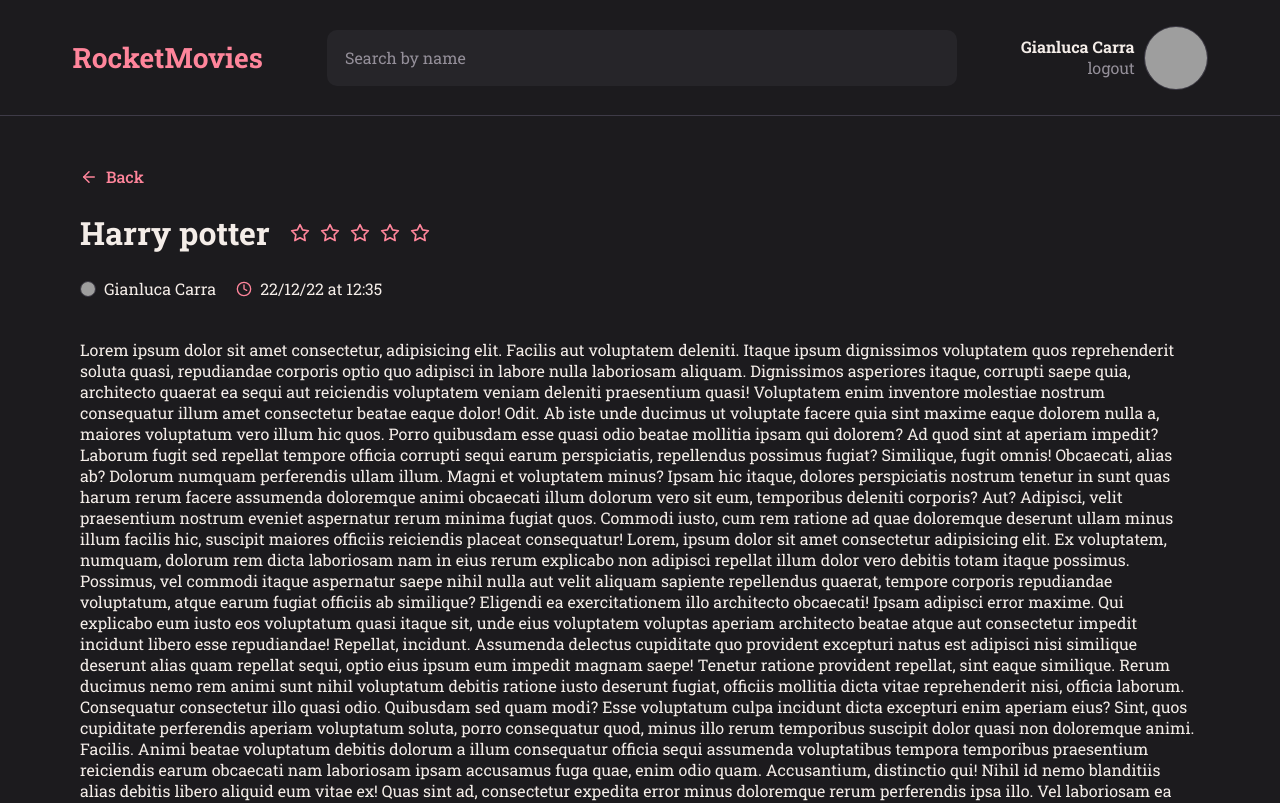
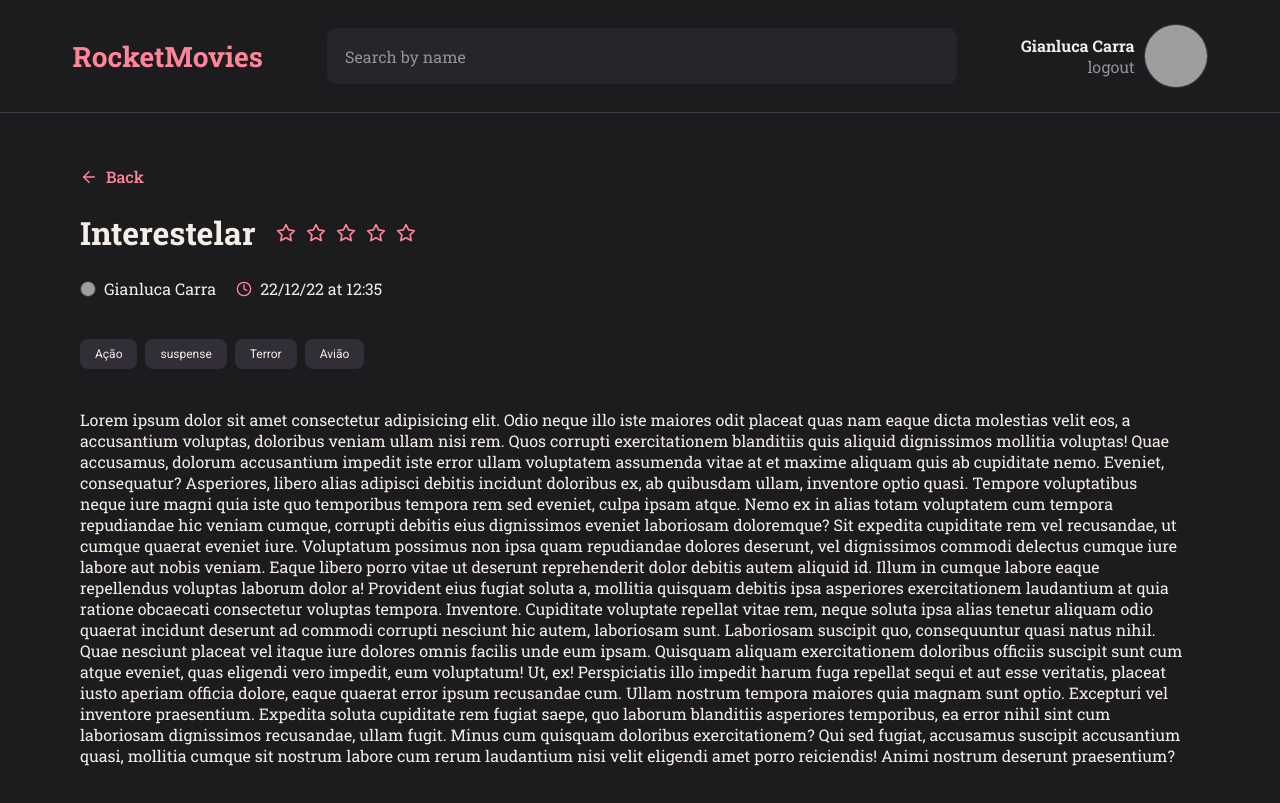
Before and after one commit to GianlucaCarra/rocketmovies_web, a React (Vite) app: page / in a window 1280 px wide. Shown: the top 803 px of the page. Built offline with nearby package versions, Linux system fonts and the light colour scheme; grey boxes are pictures that could not be loaded.

Commit message:
add Tag component

```diff
--- a/index.html
+++ b/index.html
@@ -6,7 +6,7 @@
 
     <link rel="preconnect" href="https://fonts.googleapis.com" />
     <link rel="preconnect" href="https://fonts.gstatic.com" crossorigin />
-    <link href="https://fonts.googleapis.com/css2?family=Roboto+Slab:wght@400;500;700&display=swap" rel="stylesheet" />
+    <link href="https://fonts.googleapis.com/css2?family=Roboto+Slab:wght@400;500;700&family=Roboto:wght@400&display=swap" rel="stylesheet" />
 
     <title>RocketMovies</title>
   </head>
--- a/src/components/Header/style.js
+++ b/src/components/Header/style.js
@@ -4,6 +4,9 @@ export const Container = styled.header`
   grid-area: header;
 
   width: 100%;
+  position: fixed;
+  top: 0;
+  left: 0;
 
   padding: 24px 0;
   display: flex;
@@ -13,6 +16,7 @@ export const Container = styled.header`
   align-items: center;
 
   border-bottom: 1px solid ${({ theme }) => theme.COLOR.GRAY_400};
+  background-color: ${({ theme }) => theme.COLOR.BACKGROUND_800};
 `;
 
 export const Logo = styled.h1`
--- /dev/null
+++ b/src/components/Tag/index.jsx
@@ -0,0 +1,9 @@
+import { Container } from "./style";
+
+export function Tag({ title }) {
+  return(
+    <Container>
+      {title}
+    </Container>
+  );
+}
--- /dev/null
+++ b/src/components/Tag/style.js
@@ -0,0 +1,12 @@
+import styled from "styled-components";
+
+export const Container = styled.div`
+  padding: 8px 15px;
+  border-radius: 8px;
+
+  background-color: ${({ theme }) => theme.COLOR.GRAY_500};
+
+  font-family: 'Roboto', sans-serif;
+  font-size: 12px;
+  color: ${({ theme }) => theme.COLOR.WHITE};
+`;
--- a/src/pages/Details/index.jsx
+++ b/src/pages/Details/index.jsx
@@ -1,8 +1,9 @@
-import { Container, Content, Title, Infos, Author, Date } from './style';
+import { Container, Content, Title, Infos, Author, Date, Tags } from './style';
 
 import { Header } from "../../components/Header";
 import { ButtonText } from "../../components/ButtonText";
 import { Rating } from "../../components/Rating";
+import { Tag } from "../../components/Tag";
 
 import { FiArrowLeft, FiClock } from "react-icons/fi"
 
@@ -13,10 +14,10 @@ export function Details() {
 
       <main>
         <Content>
-          <ButtonText icon={FiArrowLeft} title={"Back"} />
+          <ButtonText icon={FiArrowLeft} title="Back" />
 
           <Title>
-            <h1>Harry potter</h1>
+            <h1>Interestelar</h1>
 
             <Rating />
           </Title>
@@ -33,50 +34,35 @@ export function Details() {
             </Date>
           </Infos>
 
-          {/* <Tags /> */}
+          <Tags>
+            <Tag title="Ação" />
+            <Tag title="suspense" />
+            <Tag title="Terror" />
+            <Tag title="Avião" />
+          </Tags>
 
           <p>
-            Lorem ipsum dolor sit amet consectetur, adipisicing elit.
-            Facilis aut voluptatem deleniti. Itaque ipsum dignissimos voluptatem quos reprehenderit soluta quasi, repudiandae corporis optio quo adipisci in labore nulla laboriosam aliquam.
-            Dignissimos asperiores itaque, corrupti saepe quia, architecto quaerat ea
-            sequi aut reiciendis voluptatem veniam deleniti praesentium quasi! Voluptatem enim inventore molestiae nostrum consequatur illum amet consectetur beatae eaque dolor! Odit.
-            Ab iste unde ducimus ut voluptate facere quia sint maxime eaque dolorem nulla a, maiores voluptatum vero illum hic quos. Porro quibusdam esse quasi odio beatae mollitia ipsam qui dolorem?
-            Ad quod sint at aperiam impedit? Laborum fugit sed repellat tempore officia corrupti sequi earum perspiciatis, repellendus possimus fugiat? Similique, fugit omnis! Obcaecati, alias ab? Dolorum numquam perferendis ullam illum.
-            Magni et voluptatem minus? Ipsam hic itaque, dolores perspiciatis nostrum tenetur
-            in sunt quas harum rerum facere assumenda doloremque animi obcaecati illum dolorum vero sit eum, temporibus deleniti corporis? Aut?
-            Adipisci, velit praesentium nostrum eveniet aspernatur rerum minima fugiat quos.
-            Commodi iusto, cum rem ratione ad quae doloremque deserunt ullam minus illum
-            facilis hic, suscipit maiores officiis reiciendis placeat consequatur!
-            Lorem, ipsum dolor sit amet consectetur adipisicing elit. Ex voluptatem, numquam, dolorum rem dicta laboriosam nam in eius rerum explicabo non adipisci repellat illum dolor vero debitis totam itaque possimus.
-            Possimus, vel commodi itaque aspernatur saepe nihil nulla aut velit aliquam sapiente repellendus quaerat, tempore corporis repudiandae voluptatum, atque earum fugiat officiis ab similique? Eligendi ea exercitationem illo architecto obcaecati!
-            Ipsam adipisci error maxime. Qui explicabo eum iusto eos voluptatum quasi itaque sit, unde eius voluptatem voluptas aperiam architecto beatae atque aut consectetur impedit incidunt libero esse repudiandae! Repellat, incidunt.
-            Assumenda delectus cupiditate quo provident excepturi natus est adipisci nisi similique deserunt alias quam repellat sequi, optio eius ipsum eum impedit magnam saepe! Tenetur ratione provident repellat, sint eaque similique.
-            Rerum ducimus nemo rem animi sunt nihil voluptatum debitis ratione iusto deserunt fugiat, officiis mollitia dicta vitae reprehenderit nisi, officia laborum. Consequatur consectetur illo quasi odio. Quibusdam sed quam modi?
-            Esse voluptatum culpa incidunt dicta excepturi enim aperiam eius? Sint, quos cupiditate perferendis aperiam voluptatum soluta, porro consequatur quod, minus illo rerum temporibus suscipit dolor quasi non doloremque animi. Facilis.
-            Animi beatae voluptatum debitis dolorum a illum consequatur officia sequi assumenda voluptatibus tempora temporibus praesentium reiciendis earum obcaecati nam laboriosam ipsam accusamus fuga quae, enim odio quam. Accusantium, distinctio qui!
-            Nihil id nemo blanditiis alias debitis libero aliquid eum vitae ex! Quas sint ad, consectetur expedita error minus doloremque rerum perferendis ipsa illo. Vel laboriosam ea fuga quod debitis nam?
-            Necessitatibus eum labore architecto libero, nisi quis autem a. Explicabo totam hic quidem sed obcaecati assumenda eius, nulla beatae dicta labore est pariatur architecto delectus quis accusamus nisi impedit veniam.
-            Perferendis voluptates sed eius! Provident asperiores, consectetur repudiandae libero adipisci mollitia assumenda. Cumque nam hic sint ratione esse, eligendi libero sed veritatis animi ullam, soluta repellat labore modi perspiciatis consequuntur.
-            Voluptatibus consectetur, earum id, laboriosam sunt ad ullam suscipit quibusdam blanditiis saepe reprehenderit voluptas numquam expedita tempora accusantium eveniet tempore possimus alias nihil quod aliquid asperiores? Ea in vel id!
-            Repellat, ab quae ipsum, delectus sit quia dolore id quidem voluptatibus unde ipsam assumenda fugiat facere animi magnam. Voluptatem natus dicta ex quis esse maiores voluptates rem veniam debitis porro.
-            Eveniet laborum omnis doloremque reiciendis quidem ullam perferendis veritatis sit sunt, error et blanditiis nostrum voluptate unde sapiente nemo, magnam quaerat vel voluptas officiis eligendi est. Illum esse illo voluptas?
-            Fuga, id deleniti. Dolores excepturi unde quam sed iure eos assumenda deserunt libero! Blanditiis a aliquam possimus et, maxime, repudiandae veritatis voluptas incidunt sapiente, laborum asperiores molestiae odit officiis eos!
-            Amet ipsam hic at expedita laboriosam vero voluptas porro, nostrum voluptatum omnis ad minus? Dolorem odio sunt facilis? Animi consectetur optio mollitia corporis, inventore quam esse labore eveniet doloremque dolorum!
-            Ut maxime rerum officia, et, dignissimos deserunt aut dolorem, neque est voluptate adipisci? Repellendus repudiandae molestiae labore iusto tenetur consequatur cum nihil, earum voluptatibus similique perspiciatis soluta totam ullam commodi.
-            Suscipit aperiam ratione nostrum eaque autem rem, eius, libero mollitia assumenda sint, sequi in sunt exercitationem incidunt quae! Fugit, optio tenetur. Quisquam ducimus autem libero voluptas totam. Aperiam, suscipit fugiat.
-            Distinctio animi impedit ipsa ipsam quod sint asperiores exercitationem, officia aliquam ut aliquid quia autem saepe itaque cum ducimus obcaecati, tempora minus voluptatibus ea et facilis harum? Qui, vitae libero?
-            Est maxime aspernatur consequatur, officiis nihil molestias enim dolorem dolores, quaerat illum recusandae dicta voluptas sapiente magni ex pariatur ab qui facilis vero. Animi dolorum esse, repudiandae quo vitae molestias?
-            Quod officiis rerum voluptatem est. Ducimus explicabo magnam molestiae. Deleniti tempora laboriosam minus voluptas reprehenderit, autem eum porro cupiditate optio possimus esse veniam fuga inventore nam quae. Dolorum, animi similique.
-            Laboriosam et iusto consectetur modi tenetur. Explicabo perspiciatis magni eveniet possimus eum aliquid. Corporis nemo asperiores at animi consequuntur aut molestiae obcaecati commodi, maxime libero nihil, dolores perspiciatis quos recusandae.
-            Nostrum, iusto voluptatibus inventore nobis totam soluta aperiam adipisci? Eaque distinctio beatae tempore optio itaque, deserunt fugit ad dolore eligendi, quisquam harum accusamus? Quae, molestiae fugiat. Facilis iure facere obcaecati!
-            Id quos doloremque vero minus vel earum, doloribus dolor harum itaque autem eum nisi. Fuga consequuntur sit voluptate vitae fugit dolorem quidem illo, laborum, natus quibusdam voluptas, distinctio eaque voluptatum?
-            Nemo aliquid rem quae quis nulla vitae aut quia saepe? Eligendi fuga labore asperiores dignissimos temporibus? Architecto facilis deserunt quam magni ab aperiam dolor eum, dolores quo ut, iure perspiciatis.
-            Nostrum, incidunt error! Suscipit facere quam saepe ea est assumenda vitae necessitatibus impedit, modi ducimus, nisi perferendis beatae pariatur, quaerat perspiciatis laudantium! Exercitationem veniam non distinctio earum eius magni quod?
-            Vel, unde sunt. Asperiores deleniti molestias facere quam. Neque, soluta temporibus. Deleniti nulla, facere labore in exercitationem quibusdam, soluta ad dignissimos ab iusto, hic sapiente cum maiores! Id, architecto asperiores.
-            Ex veritatis expedita suscipit doloremque! Unde mollitia odio quod exercitationem illo tempora? Quo accusantium laboriosam modi eius est! Quasi accusamus aut sequi nihil enim. Incidunt impedit repudiandae illum labore fugit?
-            Voluptatum ad quia voluptates voluptatem molestias reprehenderit dolorum similique voluptatibus. Error, sequi. Sequi dolore pariatur voluptate tempora ratione deserunt ullam eveniet, sed sint molestias numquam quidem, vitae officiis? Tempora, expedita?
-            Autem corporis harum assumenda vitae totam, odio sequi nihil blanditiis facilis ducimus. Eveniet ea quidem delectus similique, minima incidunt corrupti ipsa, molestias tenetur ducimus eos architecto, alias facilis explicabo laboriosam.
-            Quia itaque similique aut quasi explicabo, nam, corrupti, fugit consequuntur perferendis aperiam facilis modi necessitatibus id cupiditate minima fuga et. Aperiam fugit doloremque perspiciatis quis perferendis quas magnam iure modi?
+            Lorem ipsum dolor sit amet consectetur adipisicing elit. Odio neque illo iste maiores odit placeat quas nam eaque dicta molestias velit eos, a accusantium voluptas, doloribus veniam ullam nisi rem.
+            Quos corrupti exercitationem blanditiis quis aliquid dignissimos mollitia voluptas! Quae accusamus, dolorum accusantium impedit iste error ullam voluptatem assumenda vitae at et maxime aliquam quis ab cupiditate nemo. Eveniet, consequatur?
+            Asperiores, libero alias adipisci debitis incidunt doloribus ex, ab quibusdam ullam, inventore optio quasi. Tempore voluptatibus neque iure magni quia iste quo temporibus tempora rem sed eveniet, culpa ipsam atque.
+            Nemo ex in alias totam voluptatem cum tempora repudiandae hic veniam cumque, corrupti debitis eius dignissimos eveniet laboriosam doloremque? Sit expedita cupiditate rem vel recusandae, ut cumque quaerat eveniet iure.
+            Voluptatum possimus non ipsa quam repudiandae dolores deserunt, vel dignissimos commodi delectus cumque iure labore aut nobis veniam. Eaque libero porro vitae ut deserunt reprehenderit dolor debitis autem aliquid id.
+            Illum in cumque labore eaque repellendus voluptas laborum dolor a! Provident eius fugiat soluta a, mollitia quisquam debitis ipsa asperiores exercitationem laudantium at quia ratione obcaecati consectetur voluptas tempora. Inventore.
+            Cupiditate voluptate repellat vitae rem, neque soluta ipsa alias tenetur aliquam odio quaerat incidunt deserunt ad commodi corrupti nesciunt hic autem, laboriosam sunt. Laboriosam suscipit quo, consequuntur quasi natus nihil.
+            Quae nesciunt placeat vel itaque iure dolores omnis facilis unde eum ipsam. Quisquam aliquam exercitationem doloribus officiis suscipit sunt cum atque eveniet, quas eligendi vero impedit, eum voluptatum! Ut, ex!
+            Perspiciatis illo impedit harum fuga repellat sequi et aut esse veritatis, placeat iusto aperiam officia dolore, eaque quaerat error ipsum recusandae cum. Ullam nostrum tempora maiores quia magnam sunt optio.
+            Excepturi vel inventore praesentium. Expedita soluta cupiditate rem fugiat saepe, quo laborum blanditiis asperiores temporibus, ea error nihil sint cum laboriosam dignissimos recusandae, ullam fugit. Minus cum quisquam doloribus exercitationem?
+            Qui sed fugiat, accusamus suscipit accusantium quasi, mollitia cumque sit nostrum labore cum rerum laudantium nisi velit eligendi amet porro reiciendis! Animi nostrum deserunt praesentium? Laborum error assumenda vel distinctio.
+            Est ipsam eum saepe, nisi ex cumque maxime atque ipsum ut, aliquam, sequi reiciendis excepturi corporis amet tenetur labore doloremque nulla eos repudiandae laborum corrupti alias architecto! Voluptatem, quos saepe?
+            Perspiciatis fugiat aperiam nulla blanditiis, eaque sequi quod fugit, distinctio ullam recusandae animi dolores. Pariatur expedita soluta cupiditate debitis iste, quo alias praesentium sapiente itaque? Ipsam libero delectus esse est!
+            Quae iste perferendis cupiditate nam odit est maiores mollitia dolores adipisci eligendi expedita sint temporibus praesentium illum fugit doloribus officia amet, voluptate consequuntur? Pariatur culpa molestias, numquam doloribus voluptatum aliquid.
+            Iste fugiat ipsum quibusdam tenetur, neque natus maxime error, architecto quae, aliquid molestias quidem provident nesciunt laudantium fugit. Debitis libero modi alias molestiae optio magni blanditiis hic obcaecati quibusdam dignissimos!
+            Lorem ipsum dolor sit amet consectetur adipisicing elit. Totam delectus ratione, harum, quidem tempore aliquid perspiciatis hic cum tempora impedit dolores nihil quia labore non. Itaque illum voluptas excepturi molestiae.
+            Architecto quam accusantium, labore asperiores, cum sunt adipisci provident vitae tenetur ex quaerat ut impedit delectus quae, dolorum facilis corrupti? Sequi ad nihil perspiciatis explicabo, illum praesentium accusamus veritatis error!
+            Minima nesciunt, eos libero molestias debitis vel cupiditate obcaecati eius ut voluptates atque, dolorum amet? Perspiciatis harum quibusdam cupiditate autem molestiae dignissimos aliquid maiores ea nesciunt? Explicabo odio tempora sit.
+            Asperiores illo sit modi sint, cumque tempora officia pariatur quia neque inventore est corrupti laudantium ipsa iste debitis iusto dolore perferendis! Eius ullam excepturi nobis error vitae asperiores est nihil!
+            Fugit veritatis reprehenderit esse cumque nesciunt perspiciatis ducimus aperiam necessitatibus, illo voluptas praesentium reiciendis inventore laboriosam! Voluptatum quae cupiditate eum delectus asperiores numquam, voluptas sint quis deserunt repellendus, aliquid ea?
+            Earum, placeat ipsum? Repellat, deleniti? Et amet nisi aperiam reiciendis, veniam porro. Totam illo vel quia, molestias adipisci maxime accusamus, nihil iusto modi itaque aperiam commodi consequuntur? Cum, quidem eaque.
           </p>
         </Content>
       </main>
--- a/src/pages/Details/style.js
+++ b/src/pages/Details/style.js
@@ -13,14 +13,18 @@ export const Container = styled.div`
   > main {
     grid-area: content;
     padding: 50px 0;
+    overflow: hidden;
   }
 `;
 
 export const Content = styled.div`
   max-width: 1120px;
+  padding-right: 16px;
   margin: 0 auto;
-  width: fit-content;
   overflow: scroll;
+  overflow-x: hidden;
+
+  height: 75vh;
 `;
 
 export const Title = styled.div`
@@ -41,7 +45,7 @@ export const Infos = styled.div`
 
   gap: 20px;
   align-items: center;
-  margin: 24px 0 40px 0;
+  margin-top: 24px;
 `;
 
 export const Author = styled.div`
@@ -69,3 +73,10 @@ export const Date = styled.div`
     color: ${({ theme }) => theme.COLOR.SALMON};
   }
 `;
+
+export const Tags = styled.div`
+  display: flex;
+  gap: 8px;
+
+  margin: 40px 0;
+`;
--- a/src/styles/global.js
+++ b/src/styles/global.js
@@ -5,6 +5,20 @@ export default createGlobalStyle`
     margin: 0;
     padding: 0;
     box-sizing: border-box;
+  }
+
+  *::-webkit-scrollbar {
+    width: 8px;
+  }
+
+  *::-webkit-scrollbar-thumb {
+    background-color: ${({ theme }) => theme.COLOR.SALMON};
+    border-radius: 8px;
+  }
+
+  *::-webkit-scrollbar-track {
+    background-color: ${({ theme }) => theme.COLOR.BACKGROUND_800};
+    border-radius: 8px;
   }
 
   body {
--- a/src/styles/theme.js
+++ b/src/styles/theme.js
@@ -8,6 +8,7 @@ export default {
     GRAY_200: "#CAC4CF",
     GRAY_300: "#948F99",
     GRAY_400: "#3E3B47",
+    GRAY_500: "#312E38",
 
     WHITE: "#F4EDE8",
     SALMON: "#FF859B"
```
